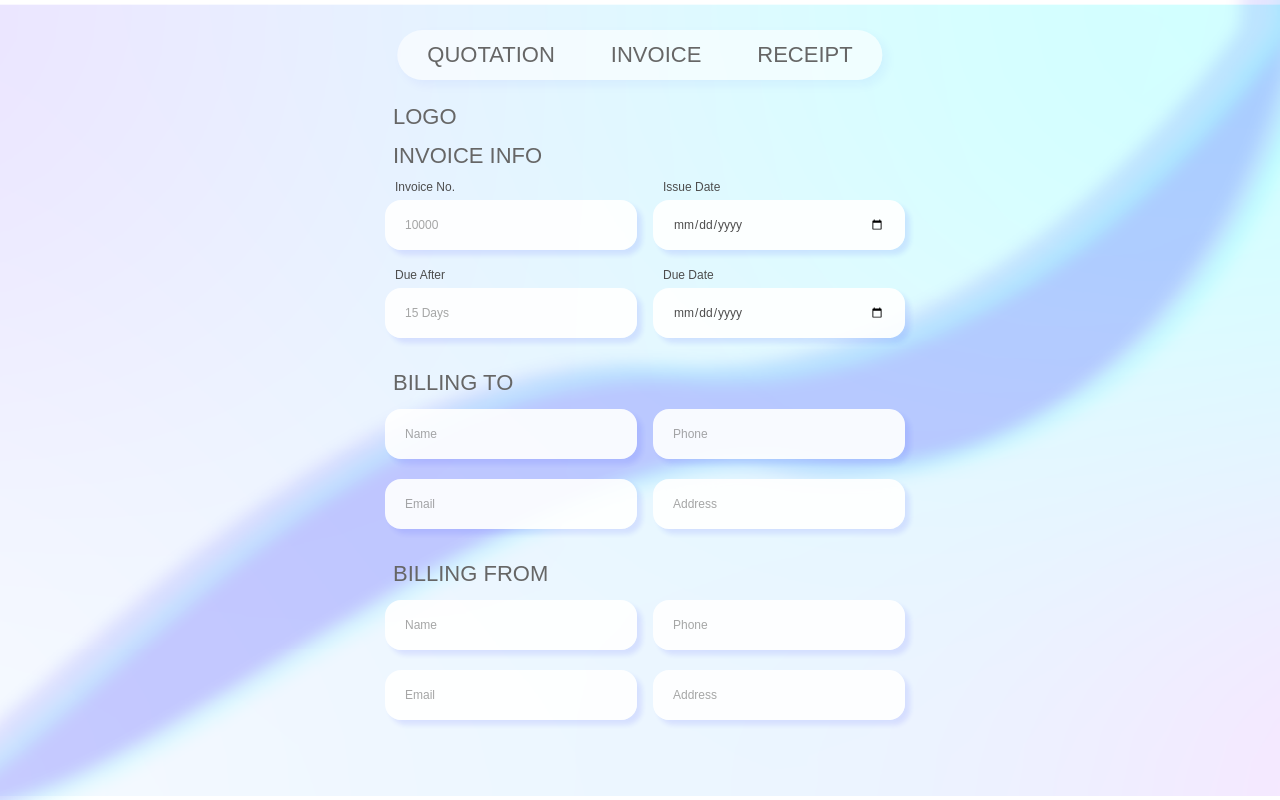
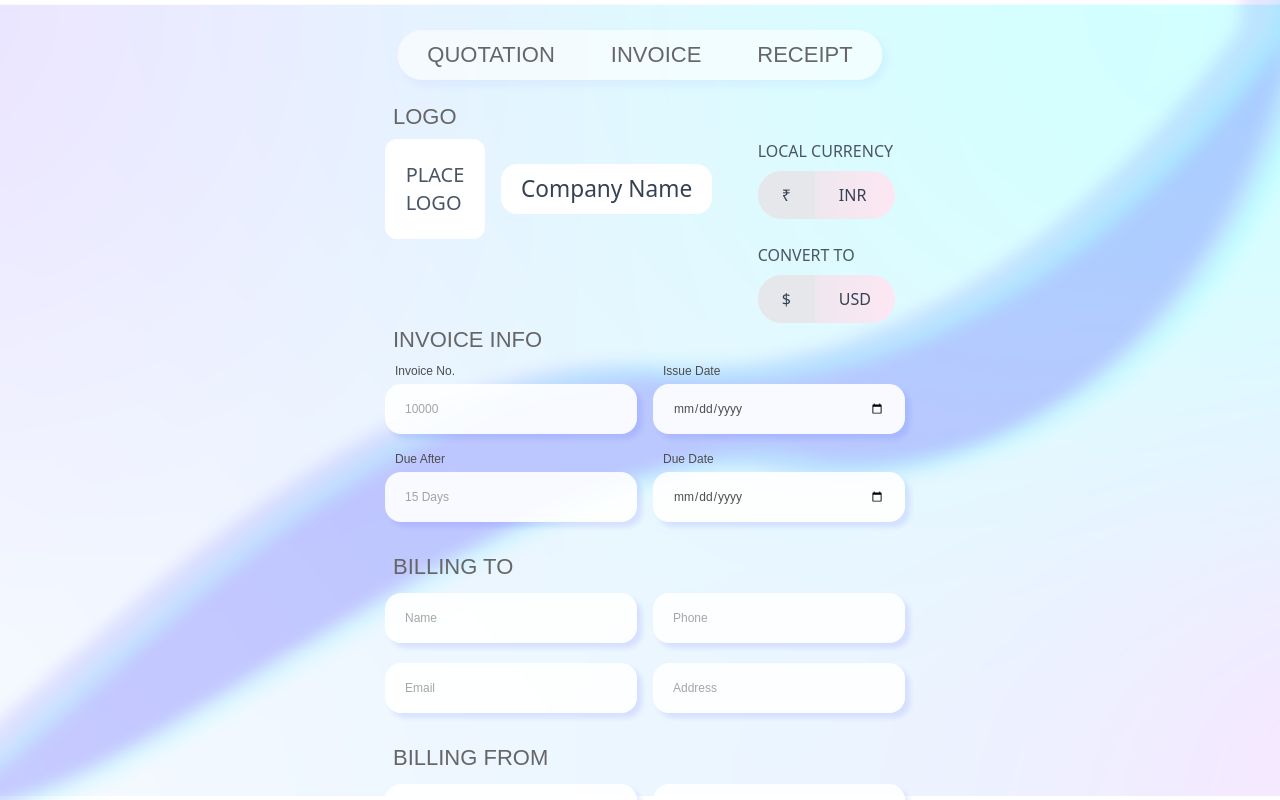
Before and after one commit to Ahmadkalims/InvoicerX, a React (Vite) app: page / in a window 1280 px wide. Built offline with nearby package versions, Linux system fonts and the light colour scheme.

Commit message:
Slightly Improved Logo Section

```diff
--- a/index.html
+++ b/index.html
@@ -22,5 +22,5 @@
 
 <!--
 git add .
-git commit -m "Added partial Logo section"
+git commit -m "Slightly Improved Logo Section"
 git push origin main-->
--- a/src/App.jsx
+++ b/src/App.jsx
@@ -16,6 +16,8 @@ function App() {
       <Header />
 
       <Form />
+
+
     </div>
   );
 }
--- a/src/components/Form.jsx
+++ b/src/components/Form.jsx
@@ -3,6 +3,7 @@
 
 import React from "react";
 import InputFieldStyle from "./InputFieldStyle";
+import FormLogo from "./FormLogo";
 
 const h1Style = {
   fontFamily: "'Montserrat medium', sans-serif",
@@ -22,6 +23,8 @@ const Form = () => {
 
 
         <h1 style={h1Style}>LOGO</h1>
+
+        <FormLogo />
 
 
         <h1 style={h1Style}>INVOICE INFO</h1>
--- /dev/null
+++ b/src/components/FormLogo.jsx
@@ -0,0 +1,47 @@
+import React from 'react';
+
+const FormLogo = () => {
+  return (
+    <div className="flex justify-between items-start gap-10 px-0 py-0">
+
+      {/* Left - Logo and Company Name */}
+      <div>
+
+        <div className="flex items-center gap-4">
+          {/* Logo Placeholder */}
+          <div className="w-[100px] h-[100px] bg-[#ffffff] rounded-[12px] flex items-center justify-center text-gray-600 text-xl font-light">
+            PLACE<br />LOGO
+          </div>
+
+          {/* Company Name */}
+          <div className="bg-[#ffffff] px-5 py-2 rounded-2xl text-gray-700 text-[17pt] font-light">
+            Company Name
+          </div>
+        </div>
+      </div>
+
+      {/* Right - Currency Section */}
+      <div className="flex flex-col gap-6">
+        {/* Local Currency */}
+        <div>
+          <p className="text-gray-600 text-xll font-light mb-2">LOCAL CURRENCY</p>
+          <div className="flex items-center bg-gradient-to-r from-gray-200 to-pink-100 rounded-full overflow-hidden">
+            <div className="px-6 py-3 text-2xll text-gray-700 font-light bg-gray-200">₹</div>
+            <div className="px-6 py-3 text-2xll text-gray-700 font-light">INR</div>
+          </div>
+        </div>
+
+        {/* Convert To */}
+        <div>
+          <p className="text-gray-600 text-xll font-light mb-2">CONVERT TO</p>
+          <div className="flex items-center bg-gradient-to-r from-gray-200 to-pink-100 rounded-full overflow-hidden">
+            <div className="px-6 py-3 text-2xll text-gray-700 font-light bg-gray-200">$</div>
+            <div className="px-6 py-3 text-2xll text-gray-700 font-light">USD</div>
+          </div>
+        </div>
+      </div>
+    </div>
+  );
+};
+
+export default FormLogo;
```
